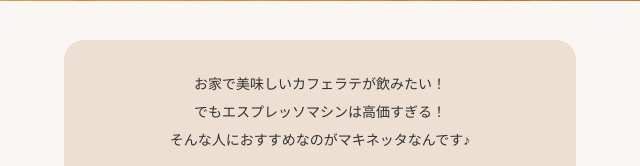
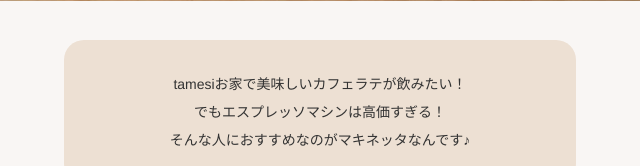
Before and after one commit to umenatto/umenatto.github.io, a plain HTML site: page index.html in a window 1280 px wide. Shown: the part 627-793 px from the top of the page, 320-960 px from the left. Drawn offline with Linux system fonts and the light colour scheme.

Commit message:
Update index.html

```diff
--- a/index.html
+++ b/index.html
@@ -40,7 +40,7 @@
             <!-- -------------------- メイン -------------------- -->
             <main>
                 <div class="steam">
-                    <p>お家で美味しいカフェラテが飲みたい！<br>でもエスプレッソマシンは高価すぎる！<br>そんな人におすすめなのがマキネッタなんです♪</p>
+                    <p>tamesiお家で美味しいカフェラテが飲みたい！<br>でもエスプレッソマシンは高価すぎる！<br>そんな人におすすめなのがマキネッタなんです♪</p>
                 </div>
                 <!-- -------------------- マキネッタとは -------------------- -->
                 <section class="section" id="whatIs">
```
